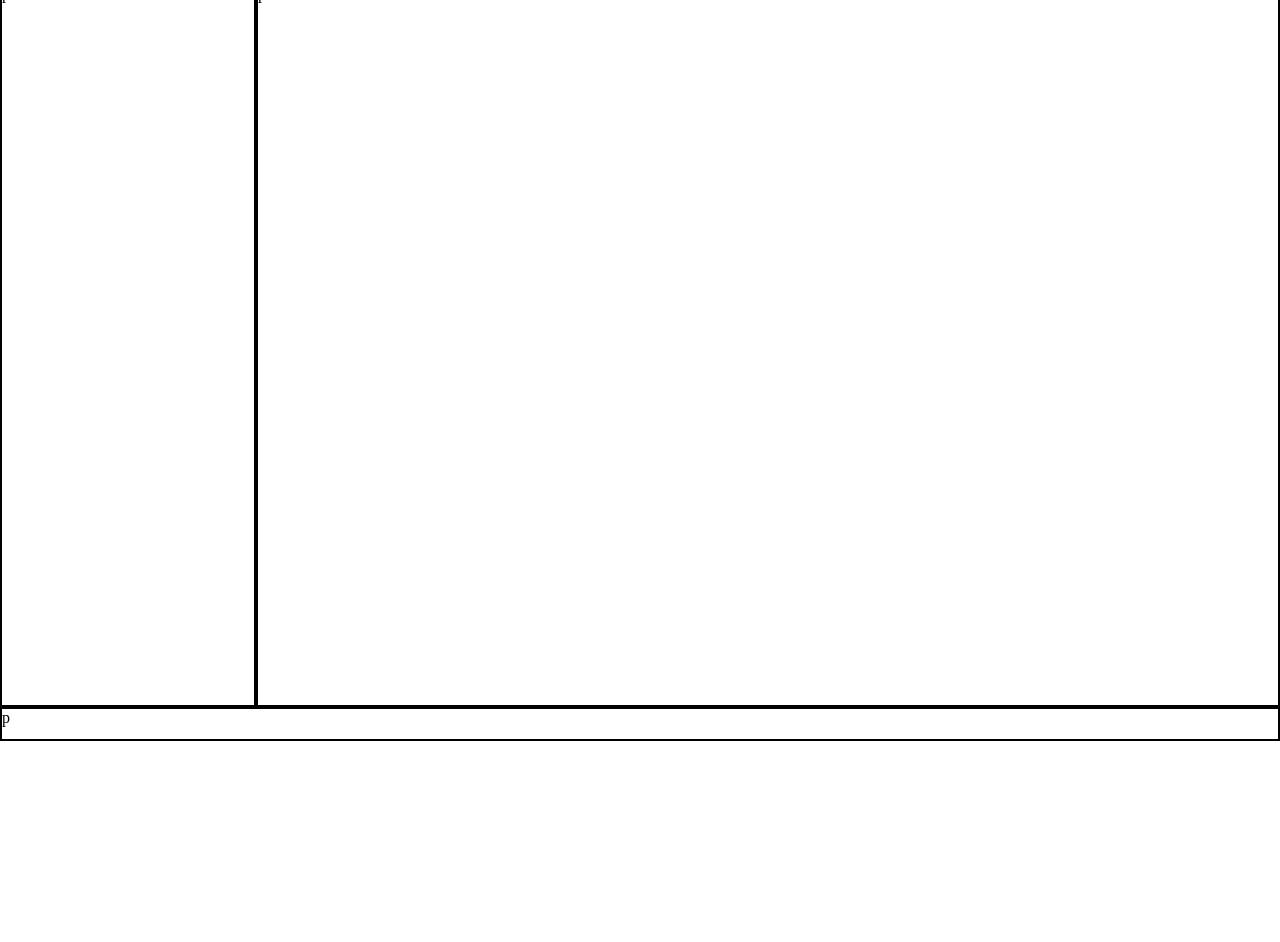
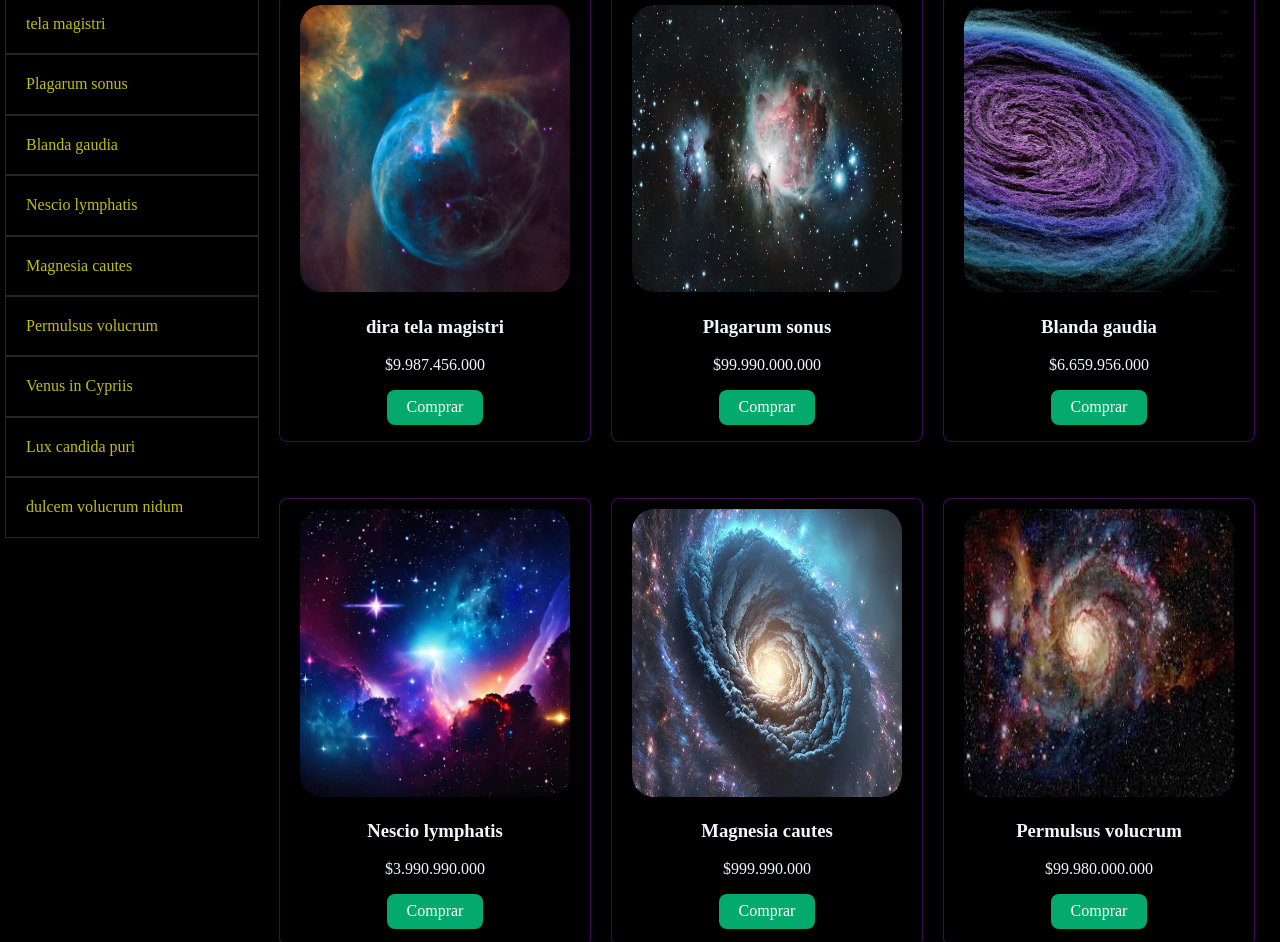
Before and after one commit to Craniu/Modulo-II_Desafio2, a plain HTML site: page index.html in a window 1280 px wide. Shown: the part 96-1038 px from the top of the page. Before the commit the page ends 837 px from the top, so only its background shows below. Drawn offline with Linux system fonts and the light colour scheme.

Commit message:
finalizado

```diff
--- a/assets/css/style.css
+++ b/assets/css/style.css
@@ -1,53 +1,145 @@
+.grid-container {
+    padding: 5px;
+    background-color: black;
+    display: grid;
+    height: 100hv;
+    grid-template-columns: 20% 1fr;
+    grid-template-areas:
+        'header header'
+        'sidebar main'
+        'footer footer';
 
+}
+
+
+/* Header */
 header {
     grid-area: header;
     height: 75px;
     display: flex;
     align-items: center;
     justify-content: space-between;
-
-}
-header ul{
-    border: solid red 1px;
-    display: flex;
-}
-header li{
-    margin: 0px 20px ;
-
+    color: aliceblue;
+    background-color: rgba(4, 0, 255, 0.1);
+    margin-bottom: 10px;
 }
 
+header ul {
+    display: flex;
+    list-style: none;
+    height: 100%;
+}
+
+header li {
+
+    align-content: center;
+    text-align: center;
+    width: 100px;
+}
+
+header li:hover {
+    background-color: rgba(255, 0, 0, 0.158);
+}
+
+header li:active {
+    background-color: rgba(255, 0, 0, 0.1);
+}
+
+.imagen-principal {
+    height: 100%;
+}
+
+/* Fin header */
+
+
+/* Sidebar */
 sidebar {
     grid-area: sidebar;
     height: 90vh;
 }
 
+sidebar ul {
+    display: flex;
+    flex-direction: column;
+    padding: 0;
+    margin: 0;
+}
+
+sidebar li {
+    padding: 20px;
+    border: solid rgba(125, 125, 125, 0.3) 0.1px;
+
+}
+
+sidebar li:hover {
+    background-color: rgba(125, 125, 125, 0.4);
+}
+
+sidebar li:active {
+    background-color: rgba(125, 125, 125, 0.1);
+}
+
+sidebar a {
+    text-decoration: none;
+    color: rgb(192, 189, 22);
+}
+
+/* Fin Sidebar */
+
+
+/* Main */
 main {
     grid-area: main;
-    height: 90vh;
+    padding: 0px 20px;
+    display: flex;
+    flex-wrap: wrap;
+    gap: 20px;
 }
+
+.tarjeta {
+    flex: 1 1 24%;
+    height: 30%;
+    background-color: black;
+    padding: 10px 5px 25px 5px;
+    border-radius: 8px;
+    box-sizing: border-box;
+    color: aliceblue;
+    text-align: center;
+    border: solid rgba(165, 22, 231, 0.4) 1px;
+}
+
+.foto-tarjeta {
+    width: 90%;
+    height: 70%;
+    border-radius: 8%;
+}
+
+.btn-comprar {
+    background-color: #04AA6D;
+    border: none;
+    border-radius: 8px;
+    color: white;
+    padding: 8px 20px;
+    text-align: center;
+    text-decoration: none;
+    display: inline-block;
+    font-size: 16px;
+}
+.btn-comprar:hover {
+    background-color: #04aa6daf;
+}
+.btn-comprar:active {
+    background-color: #04aa6d5b;
+}
+
+/* Fin Main */
 
 footer {
     grid-area: footer;
+    background-color: rgb(14, 14, 14);
     height: 30px;
+    color: aliceblue;
+    text-align: center;
+    justify-content: center;
+    padding: 5px;
 }
-
-
-
-.grid-container {
-    display: grid;
-    height: 100hv;
-    grid-template-columns: 20% 1fr;
-    grid-template-areas:
-    'header header'
-    'sidebar main'
-    'footer footer';
-
-}
-
-.box {
-    border: solid black 2px;
-}
-
-.imagen-principal{
-    height: 100%;
-}
--- a/index.html
+++ b/index.html
@@ -1,18 +1,21 @@
 <!DOCTYPE html>
 <html lang="en">
+
 <head>
     <meta charset="UTF-8">
     <meta name="viewport" content="width=device-width, initial-scale=1.0">
     <link rel="stylesheet" href="./assets/css/normalize.css">
     <link rel="stylesheet" href="./assets/css/style.css">
 
-    <title>Document</title>
+    <title>Desafio II</title>
 </head>
+
 <body>
 
     <div class="grid-container">
         <header class="box">
             <img class="imagen-principal" src="./assets/img/principal.jpg">
+            <h1>Concept of Universe</h1>
             <ul>
                 <li>Inicio</li>
                 <li>Cuenta</li>
@@ -22,17 +25,90 @@
 
 
         <sidebar class="box">
-            p
+            <ul>
+                <li><a href="">tela magistri</a></li>
+                <li><a href="">Plagarum sonus</a></li>
+                <li><a href="">Blanda gaudia</a></li>
+                <li><a href="">Nescio lymphatis</a></li>
+                <li><a href="">Magnesia cautes</a></li>
+                <li><a href="">Permulsus volucrum</a></li>
+                <li><a href="">Venus in Cypriis</a></li>
+                <li><a href="">Lux candida puri</a></li>
+                <li><a href="">dulcem volucrum nidum</a></li>
+            </ul>
         </sidebar>
 
 
         <main class="box">
-            p
+
+            <div class="tarjeta">
+                <img class="foto-tarjeta" src="./assets/img/p1.jpg" alt="Producto 1">
+                <h3>dira tela magistri</h3>
+                <p>$9.987.456.000</p>
+                <button class="btn-comprar" >Comprar</button>
+            </div>
+
+            <div class="tarjeta">
+                <img class="foto-tarjeta" src="./assets/img/p2.jpg" alt="Producto 2">
+                <h3>Plagarum sonus</h3>
+                <p>$99.990.000.000</p>
+                <button class="btn-comprar" >Comprar</button>
+            </div>
+
+            <div class="tarjeta">
+                <img class="foto-tarjeta" src="./assets/img/p3.jpg" alt="Producto 3">
+                <h3>Blanda gaudia</h3>
+                <p>$6.659.956.000</p>
+                <button class="btn-comprar" >Comprar</button>
+            </div>
+
+            <div class="tarjeta">
+                <img class="foto-tarjeta" src="./assets/img/p4.jpg" alt="Producto 4">
+                <h3>Nescio lymphatis</h3>
+                <p>$3.990.990.000</p>
+                <button class="btn-comprar" >Comprar</button>
+            </div>
+
+            <div class="tarjeta">
+                <img class="foto-tarjeta" src="./assets/img/p5.jpg" alt="Producto 5">
+                <h3>Magnesia cautes</h3>
+                <p>$999.990.000</p>
+                <button class="btn-comprar" >Comprar</button>
+            </div>
+
+            <div class="tarjeta">
+                <img class="foto-tarjeta" src="./assets/img/p6.jpg" alt="Producto 6">
+                <h3>Permulsus volucrum</h3>
+                <p>$99.980.000.000</p>
+                <button class="btn-comprar" >Comprar</button>
+            </div>
+
+            <div class="tarjeta">
+                <img class="foto-tarjeta" src="./assets/img/p7.jpg" alt="Producto 7">
+                <h3>Venus in Cypriis</h3>
+                <p>$7.789.987.000.000</p>
+                <button class="btn-comprar" >Comprar</button>
+            </div>
+
+            <div class="tarjeta">
+                <img class="foto-tarjeta" src="./assets/img/p8.jpg" alt="Producto 8">
+                <h3>Lux candida puri</h3>
+                <p>$110.000.000.000</p>
+                <button class="btn-comprar" >Comprar</button>
+            </div>
+
+            <div class="tarjeta">
+                <img class="foto-tarjeta" src="./assets/img/p9.jpg" alt="Producto 9">
+                <h3>dulcem volucrum nidum</h3>
+                <p>$99.999.000.000</p>
+                <button class="btn-comprar" >Comprar</button>
+            </div>
+
         </main>
 
 
         <footer class="box">
-            p
+            © Cristoffer Venega DLC.
         </footer>
 
 
@@ -40,4 +116,5 @@
 
 
 </body>
+
 </html>
```
Also changed, not shown: assets/img/p4.jpg (renamed from assets/img/p4.avif), assets/img/p8.jpg (renamed from assets/img/p8.webp), assets/img/p9.jpg (renamed from assets/img/p9.avif).
